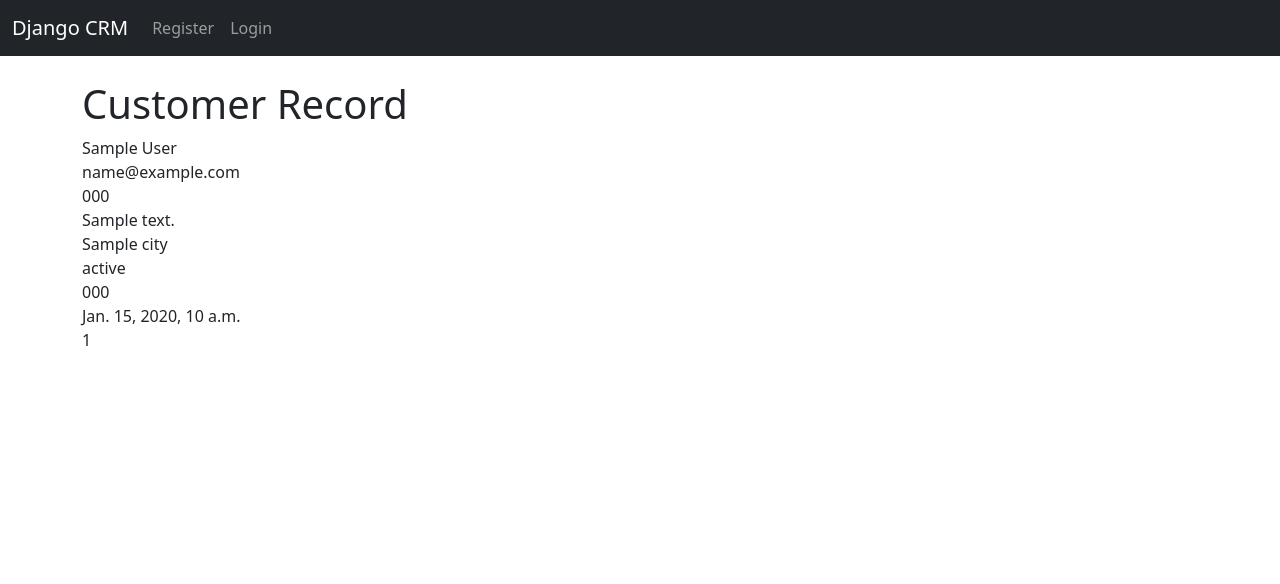
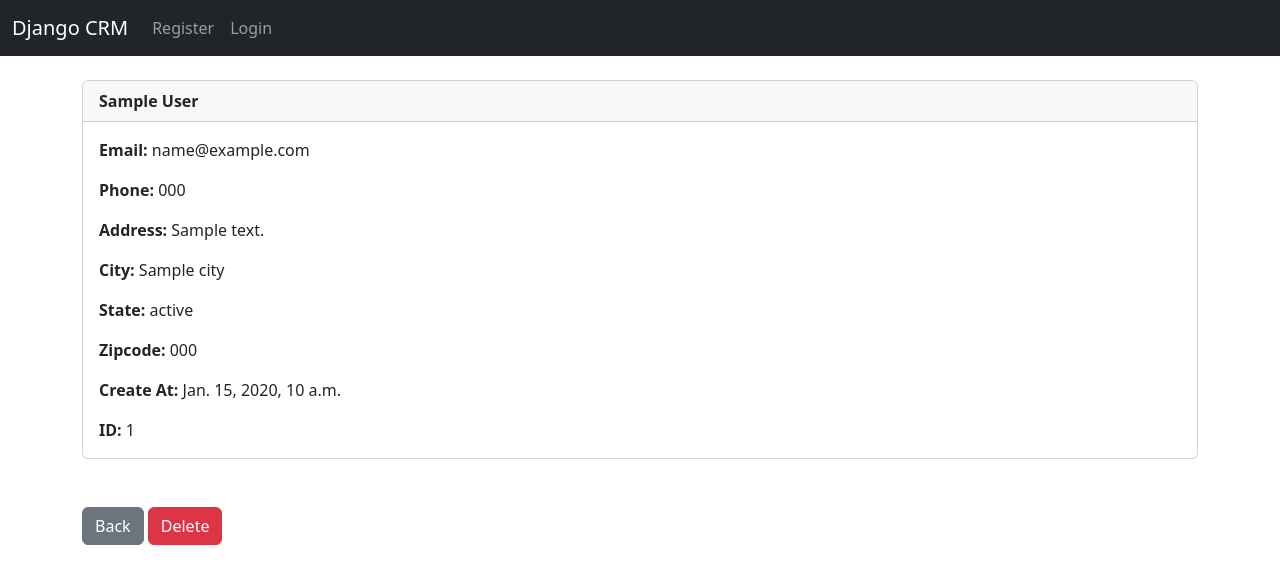
Before and after one commit to Adrian-ortiz0/dcrm, a Django app: template website/templates/record.html in a window 1280 px wide. Shown: the top 584 px of the page. Run offline with Django 5.2, Linux system fonts and the light colour scheme; the template is opened without the code that fills it: most values are stand-ins (such as "Sample title", 1, 10 or a date in 2020).

Commit message:
feat: :art: Styling customer cards

```diff
--- a/website/templates/record.html
+++ b/website/templates/record.html
@@ -1,18 +1,44 @@
 {% extends 'base.html' %}
 {% block content %}
 
+<div class="card">
+  <div class="card-header">
+    <strong>
+        {{customer_record.first_name}}
+        {{customer_record.last_name}}
+    </strong>
+  </div>
+  <div class="card-body">
+    <p class="card-text">
+<strong>Email: </strong>{{ customer_record.email }}</p>
 
-<h1>Customer Record</h1>
+<p class="card-text">
+<strong>Phone: </strong>{{ customer_record.phone }}
+</p>
 
-{{customer_record.first_name}} {{customer_record.last_name}}
-            <br />
-            {{customer_record.email}} <br />
-            {{customer_record.phone}} <br />
-            {{customer_record.address}} <br />
-            {{customer_record.city}} <br />
-            {{customer_record.state}} <br />
-            {{customer_record.zipcode}} <br />
-            {{customer_record.created_at}} <br />
-            {{customer_record.id }} <br />
+<p class="card-text">
+<strong>Address: </strong>{{ customer_record.address }}</p>
+
+<p class="card-text">
+<strong>City: </strong>{{ customer_record.city }}</p>
+
+<p class="card-text">
+<strong>State: </strong>{{ customer_record.state }}</p>
+
+<p class="card-text">
+<strong>Zipcode: </strong>{{ customer_record.zipcode }}</p>
+
+<p class="card-text">
+<strong>Create At: </strong>{{ customer_record.created_at }}</p>
+
+<p class="card-text">
+<strong>ID: </strong>{{ customer_record.id }}</p>
+  </div>
+</div>
+
+<br /> <br />
+<a href="{% url 'home' %}" class="btn btn-secondary">Back</a>
+
+<a href="{% url 'home' %}" class="btn btn-danger">Delete</a>
 
 {% endblock %}
```
